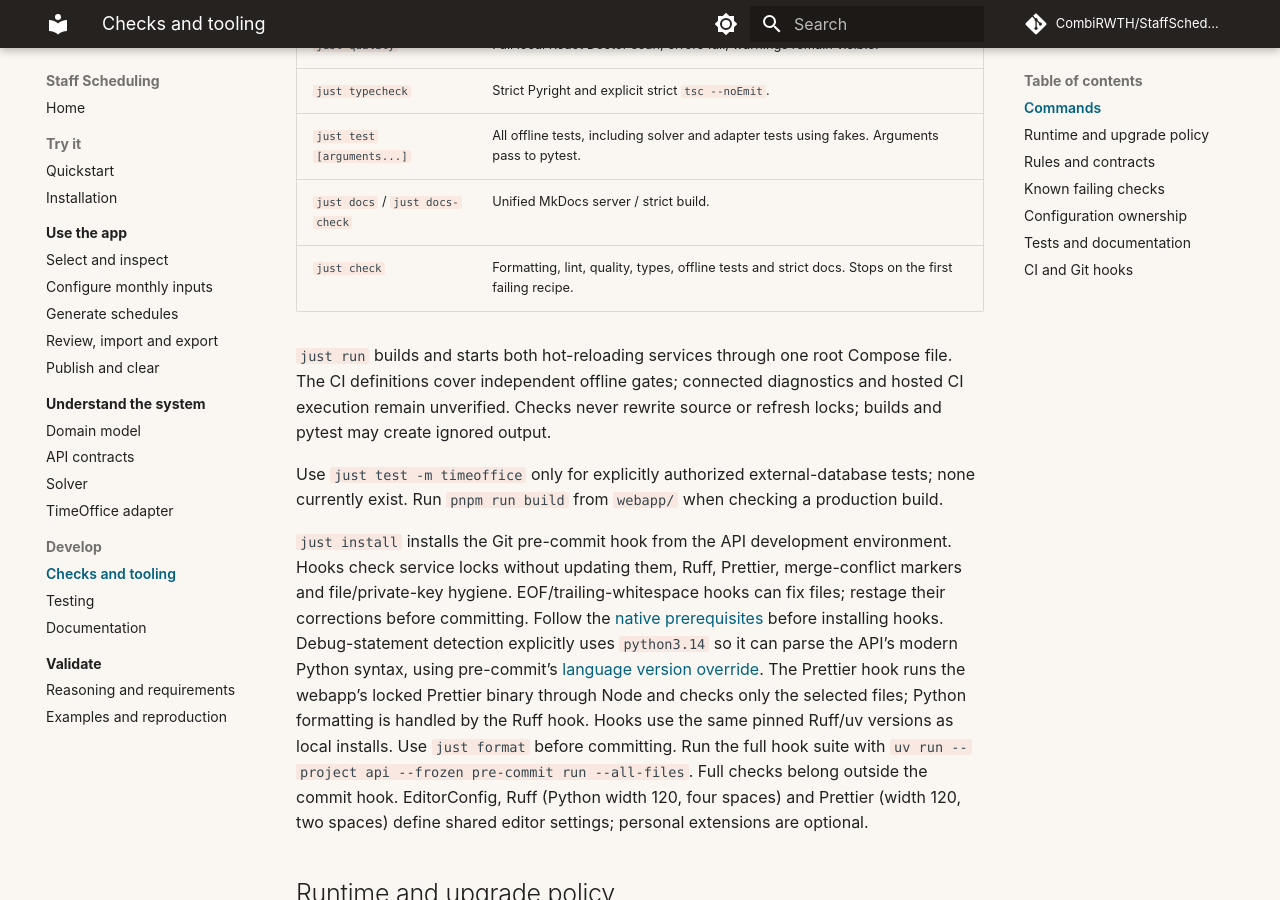
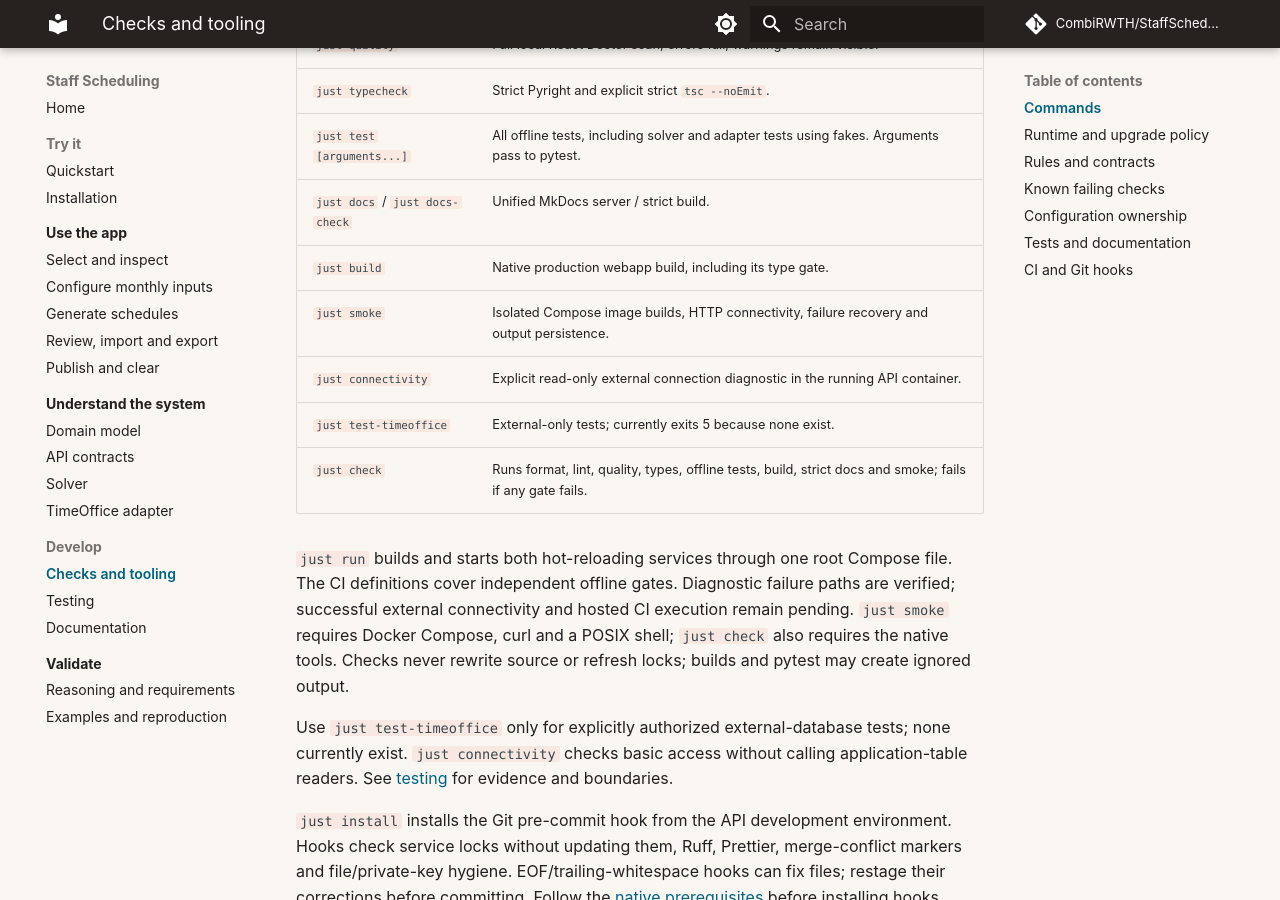
Before and after one commit to CombiRWTH/StaffScheduling, an MkDocs documentation site: the page built from docs/source/development/checks.md, in a window 1280 px wide and 900 px high, scrolled down 684 px. Built offline with MkDocs 1.6.1 and Material for MkDocs 9.7.7, drawn with Linux system fonts in a browser that asks for light colours; comment, search, counter and statistics services are not loaded.

Commit message:
docs: reconcile foundation checks and verification status

```diff
--- a/docs/source/development/checks.md
+++ b/docs/source/development/checks.md
@@ -4,21 +4,25 @@ Run the root `just` recipes from the repository root. API dependencies and tools
 
 ## Commands
 
-| Recipe                          | Behavior                                                                                            |
-| ------------------------------- | --------------------------------------------------------------------------------------------------- |
-| `just install`                  | Frozen API/webapp installs and Git hooks. Existing configuration and secrets are preserved.         |
-| `just format`                   | Ruff formats Python; Prettier formats supported webapp and root documentation/configuration files.  |
-| `just format-check`             | Non-mutating Ruff and Prettier checks.                                                              |
-| `just lint`                     | Ruff and Next core web vitals/TypeScript ESLint rules.                                              |
-| `just quality`                  | Full local React Doctor scan; errors fail, warnings remain visible.                                 |
-| `just typecheck`                | Strict Pyright and explicit strict `tsc --noEmit`.                                                  |
-| `just test [arguments...]`      | All offline tests, including solver and adapter tests using fakes. Arguments pass to pytest.        |
-| `just docs` / `just docs-check` | Unified MkDocs server / strict build.                                                               |
-| `just check`                    | Formatting, lint, quality, types, offline tests and strict docs. Stops on the first failing recipe. |
+| Recipe                          | Behavior                                                                                                 |
+| ------------------------------- | -------------------------------------------------------------------------------------------------------- |
+| `just install`                  | Frozen API/webapp installs and Git hooks. Existing configuration and secrets are preserved.              |
+| `just format`                   | Ruff formats Python; Prettier formats supported webapp and root documentation/configuration files.       |
+| `just format-check`             | Non-mutating Ruff and Prettier checks.                                                                   |
+| `just lint`                     | Ruff and Next core web vitals/TypeScript ESLint rules.                                                   |
+| `just quality`                  | Full local React Doctor scan; errors fail, warnings remain visible.                                      |
+| `just typecheck`                | Strict Pyright and explicit strict `tsc --noEmit`.                                                       |
+| `just test [arguments...]`      | All offline tests, including solver and adapter tests using fakes. Arguments pass to pytest.             |
+| `just docs` / `just docs-check` | Unified MkDocs server / strict build.                                                                    |
+| `just build`                    | Native production webapp build, including its type gate.                                                 |
+| `just smoke`                    | Isolated Compose image builds, HTTP connectivity, failure recovery and output persistence.               |
+| `just connectivity`             | Explicit read-only external connection diagnostic in the running API container.                          |
+| `just test-timeoffice`          | External-only tests; currently exits 5 because none exist.                                               |
+| `just check`                    | Runs format, lint, quality, types, offline tests, build, strict docs and smoke; fails if any gate fails. |
 
-`just run` builds and starts both hot-reloading services through one root Compose file. The CI definitions cover independent offline gates; connected diagnostics and hosted CI execution remain unverified. Checks never rewrite source or refresh locks; builds and pytest may create ignored output.
+`just run` builds and starts both hot-reloading services through one root Compose file. The CI definitions cover independent offline gates. Diagnostic failure paths are verified; successful external connectivity and hosted CI execution remain pending. `just smoke` requires Docker Compose, curl and a POSIX shell; `just check` also requires the native tools. Checks never rewrite source or refresh locks; builds and pytest may create ignored output.
 
-Use `just test -m timeoffice` only for explicitly authorized external-database tests; none currently exist. Run `pnpm run build` from `webapp/` when checking a production build.
+Use `just test-timeoffice` only for explicitly authorized external-database tests; none currently exist. `just connectivity` checks basic access without calling application-table readers. See [testing](testing.md) for evidence and boundaries.
 
 `just install` installs the Git pre-commit hook from the API development environment. Hooks check service locks without updating them, Ruff, Prettier, merge-conflict markers and file/private-key hygiene. EOF/trailing-whitespace hooks can fix files; restage their corrections before committing. Follow the [native prerequisites](../getting-started/installation.md#optional-native-developer-setup) before installing hooks. Debug-statement detection explicitly uses `python3.14` so it can parse the API’s modern Python syntax, using pre-commit’s [language version override](https://pre-commit.com/#overriding-language-version). The Prettier hook runs the webapp’s locked Prettier binary through Node and checks only the selected files; Python formatting is handled by the Ruff hook. Hooks use the same pinned Ruff/uv versions as local installs. Use `just format` before committing. Run the full hook suite with `uv run --project api --frozen pre-commit run --all-files`. Full checks belong outside the commit hook. EditorConfig, Ruff (Python width 120, four spaces) and Prettier (width 120, two spaces) define shared editor settings; personal extensions are optional.
 
```
